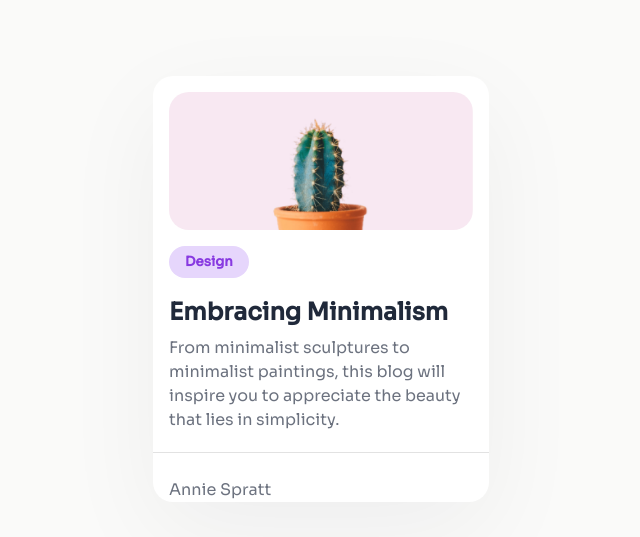
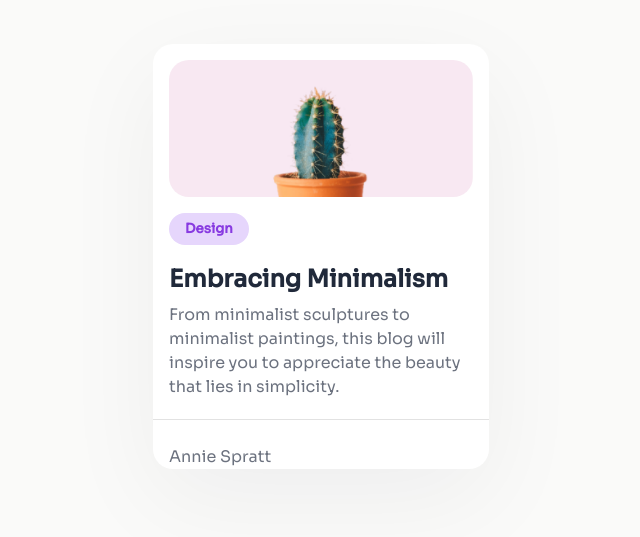
Before and after one commit to JuanDNJ/minimal-blog-card, a plain HTML site: page index.html in a window 1280 px wide. Shown: the part 101-638 px from the top of the page, without its empty margins (319-959 px from the left). Drawn offline with Linux system fonts and the light colour scheme.

Commit message:
#	modified:   css/styles.css

```diff
--- a/css/styles.css
+++ b/css/styles.css
@@ -10,9 +10,7 @@ body, h1, h2, h3, p, ul, li {
 
 /* Add some styles for body*/
 body {
-    min-height: 100vh;
-    max-width: 1280px;
-    margin: 0 auto;
+    padding-top: 145px;
     color: #1c1d1d;
     font-family: 'Sora', sans-serif;
     line-height: 1.5;
```
